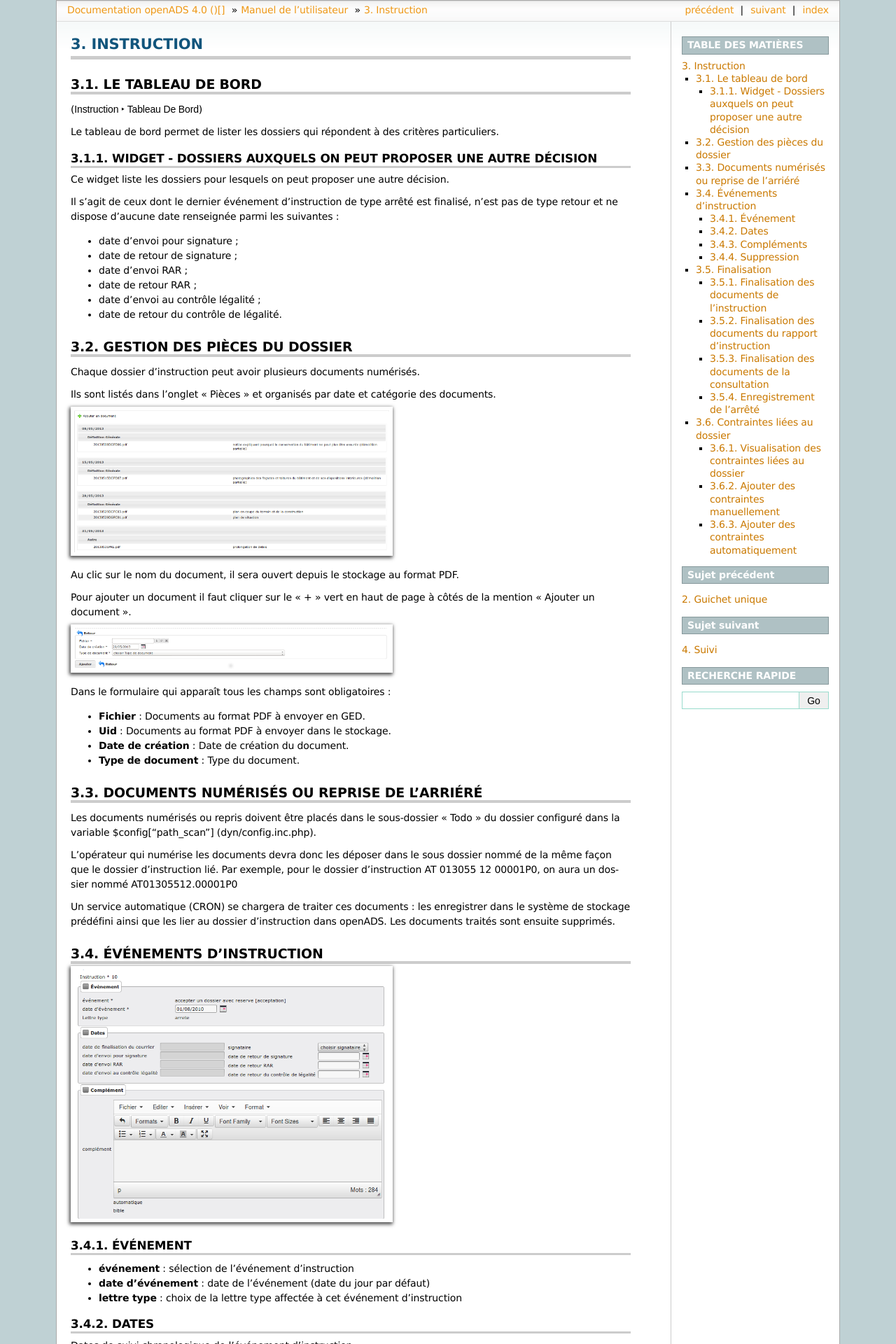
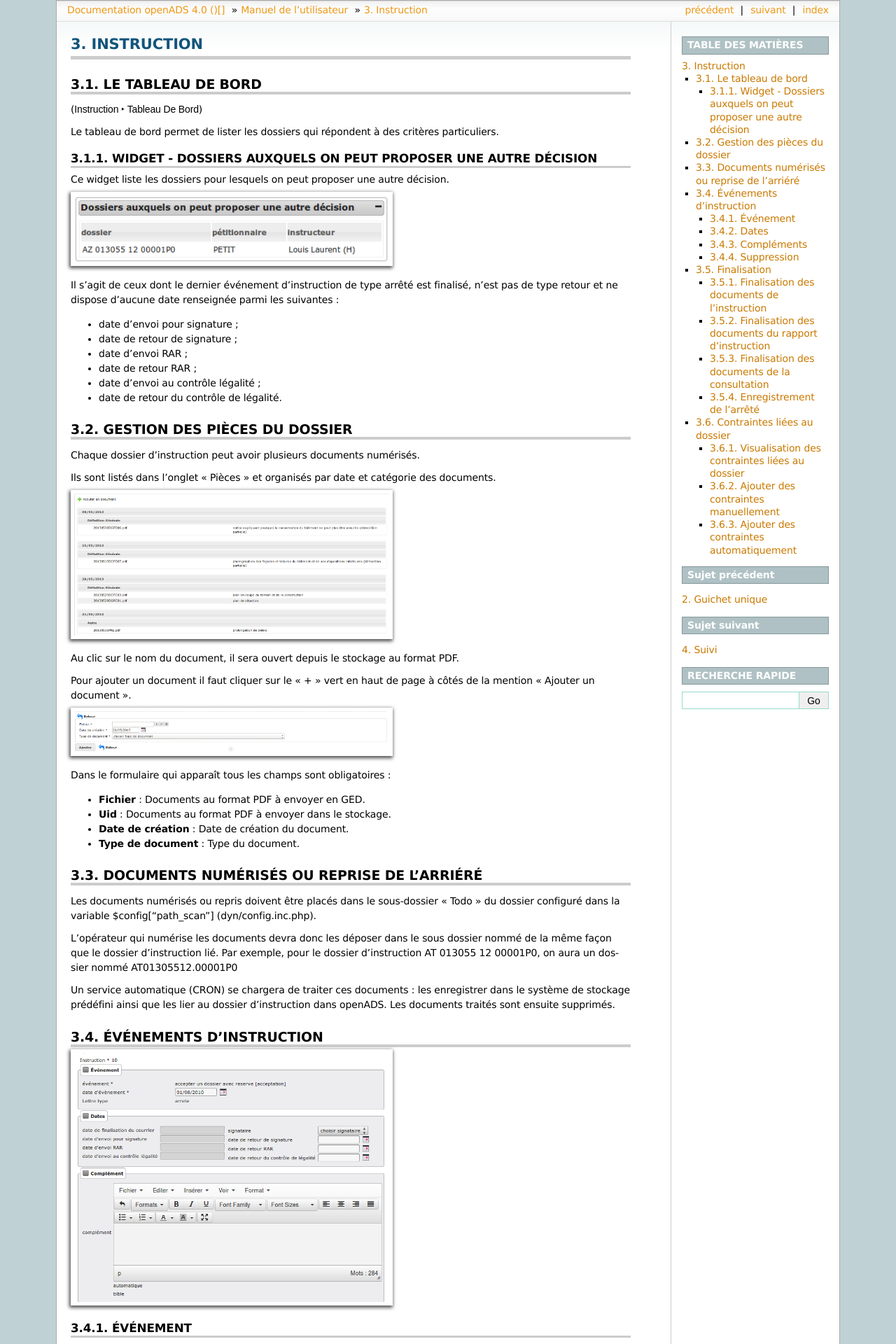
Before and after one commit to mpavaux/openads-documentation, a Sphinx documentation site: the page built from source/manuel_utilisateur/instruction.rst, in a window 1280 px wide. Shown: the top 1920 px of the page at 70% size. Built offline with Sphinx 7.4.7, drawn with Linux system fonts in a browser that asks for light colours.

Commit message:
Ajout d'une capture d'écran pour le widget "Dossiers auxquels on peut proposer une autre décision".

```diff
--- a/source/manuel_utilisateur/instruction.rst
+++ b/source/manuel_utilisateur/instruction.rst
@@ -16,6 +16,8 @@
 ==============================================================
 
 Ce widget liste les dossiers pour lesquels on peut proposer une autre décision.
+
+.. image:: instructeur_tableau_de_bord_widget_decision.png
 
 Il s'agit de ceux dont le dernier événement d'instruction de type arrêté est finalisé,
 n'est pas de type retour et ne dispose d'aucune date renseignée parmi les suivantes :
```
Also changed, not shown: source/manuel_utilisateur/instructeur_tableau_de_bord_widget_decision.png (added).
